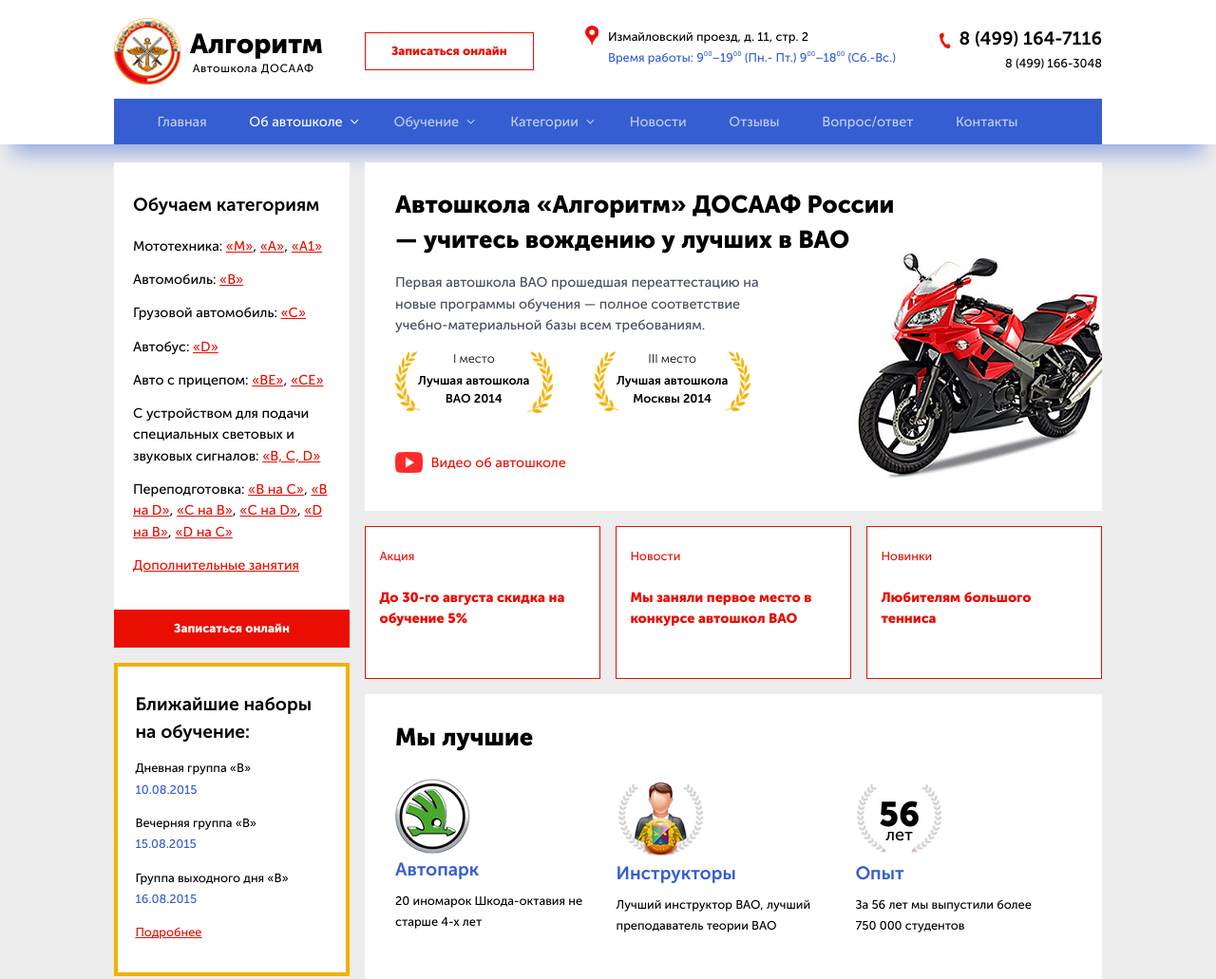
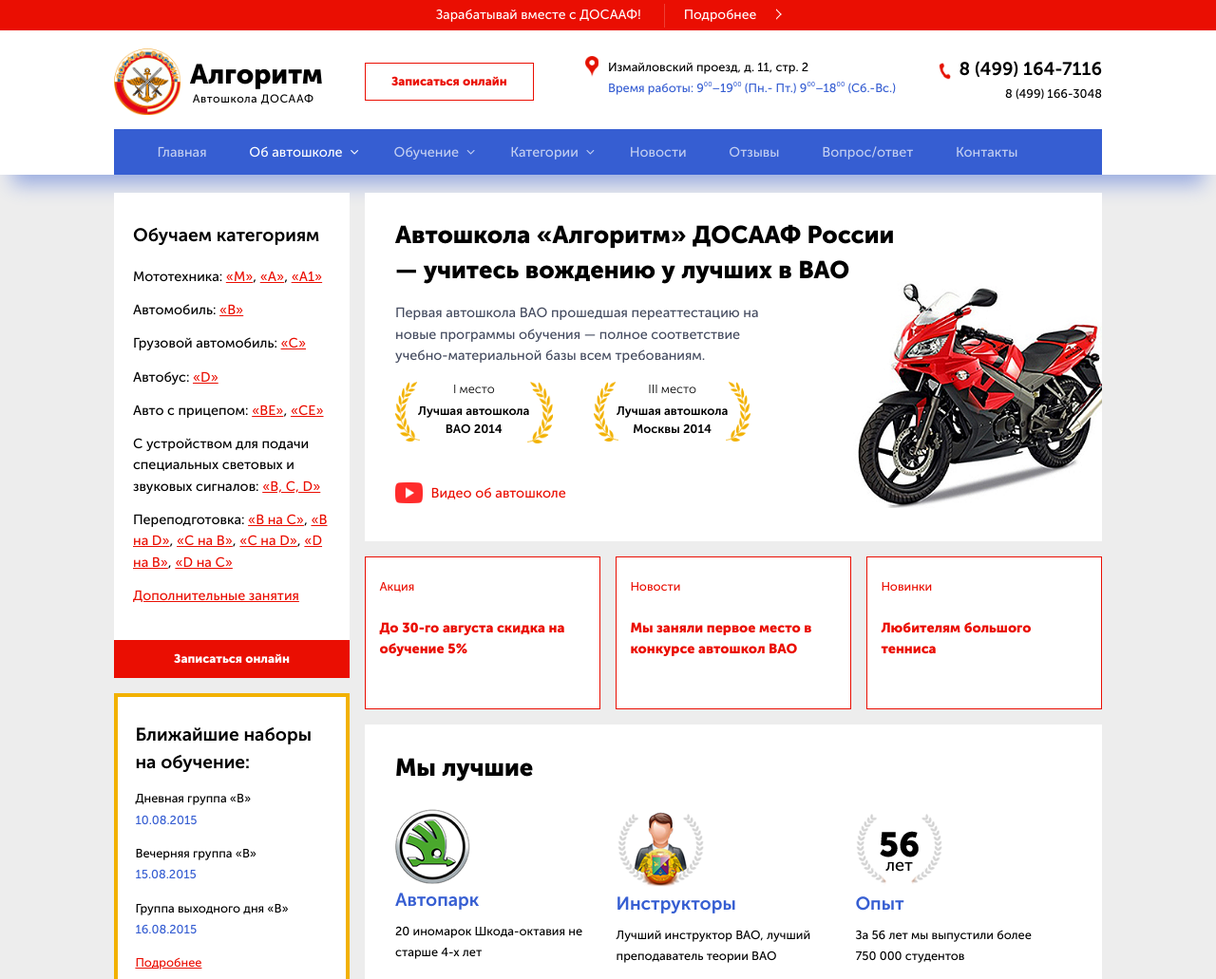
Before and after one commit to flxdev/umc-algoritm, a website: page 0-0index.html in a window 1280 px wide. Shown: the top 1031 px of the page at 95% size. Drawn offline with Linux system fonts and the light colour scheme; some packages are replaced by stand-ins of ours.

Commit message:
2 TODO in files

```diff
--- a/0-0index.html
+++ b/0-0index.html
@@ -12,6 +12,106 @@
 	<link rel="stylesheet" href="css/media.css">
 </head>
 <body>
+	<!--@TODO #1 specials line top-->
+	<style>
+		.header-specials{
+			width: 100%;
+			background-color: #ea0e02;
+			color: #fff;
+			padding-top: 5px;
+			padding-bottom: 5px;
+			text-align: center;
+			height: 32px;
+			position: relative;
+			z-index: 2;
+			font-size: 14px;
+		}
+		.header-specials__text-block{
+			width: 980px;
+			text-align: center;
+			margin: auto;
+			position: absolute;
+			top: 4px;
+			left: 0;
+			right: 0;
+			opacity: 0;
+			pointer-events: none;
+			transform: translatey(-30px);
+			transition: transform .2s ease, opacity .2s ease;
+		}
+		.header-specials__text-block.active{
+			opacity: 1;
+			pointer-events: inherit;
+			transform: translatey(0);
+		}
+		.header-specials__text-block p {
+			display: inline-block;
+			max-width: 900px;
+			padding-right: 20px;
+		}
+		.header-specials__link{
+			cursor: pointer;
+			position: relative;
+			padding-right: 5px;
+			border-left: 1px solid rgba(255,255,255,.2);
+			padding-left: 20px;
+			display: inline-block;
+		}
+		.header-specials__link:after{
+			content: '';
+			position: absolute;
+			display: block;
+			width: 8px;
+			height: 8px;
+			right: 0;
+			top: 7px;
+			border-right: 1px solid #fff;
+			border-top: 1px solid #fff;
+			border-left: 1px solid transparent;
+			border-bottom: 1px solid transparent;
+			transform: rotate(45deg);
+			transition: transform .2s ease;
+		}
+		.header-specials__link:hover:after{
+			transform: translatex(5px) rotate(45deg);
+		}
+		.header{
+			top: 32px
+		}
+	</style>
+	<div data-timer="3" class="header-specials">
+		<div class="header-specials__text-block active">
+			<p>Допризывники обучаются на категорию "С" БЕСПЛАТНО!</p>
+			<div class="header-specials__link">
+				<p>Подробнее</p>
+			</div>
+		</div>
+		<div class="header-specials__text-block">
+			<p>Зарабатывай вместе с ДОСААФ!</p>
+			<div class="header-specials__link">
+				<p>Подробнее</p>
+			</div>
+		</div>
+		<div class="header-specials__text-block">
+			<p>Запишись на бесплатный урок по вождению.</p>
+			<div class="header-specials__link">
+				<p>Подробнее</p>
+			</div>
+		</div>
+		<div class="header-specials__text-block">
+			<p>Первый платеж всего 30% от стоимости обучения.</p>
+			<div class="header-specials__link">
+				<p>Подробнее</p>
+			</div>
+		</div>
+		<div class="header-specials__text-block">
+			<p>Открыты утренние, дневные, вечерние и ночные группы практического вождения</p>
+		</div>
+	</div>
+	<script>
+		// In main.js
+	</script>
+	<!--END new block-->
 	<div class="header">
 		<div class="content">
 		 	<a href=""></a>
--- a/js/main.js
+++ b/js/main.js
@@ -1157,3 +1157,17 @@
     });
 };
 priceTabs();
+
+//@TODO for #1
+if($('.header-specials').length){
+	var textBlocks = $('.header-specials__text-block')
+	var numb = 1
+	function nextSpecial (numb) {
+		textBlocks.siblings().removeClass('active')
+		textBlocks.eq(numb).addClass('active')
+	}
+	setInterval(function(){
+		nextSpecial(numb)
+		numb+1 >= textBlocks.length ? numb=0 : numb++
+	}, $('.header-specials').data('timer')*1000)
+}
```
Also changed, not shown: 7-0contact.html (+21 -3 lines).
